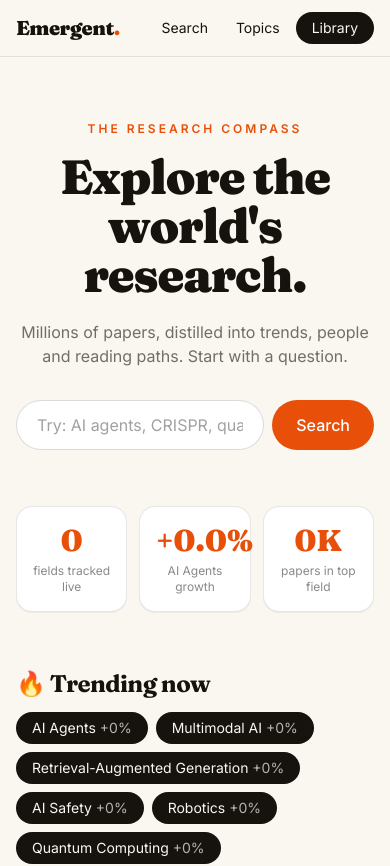
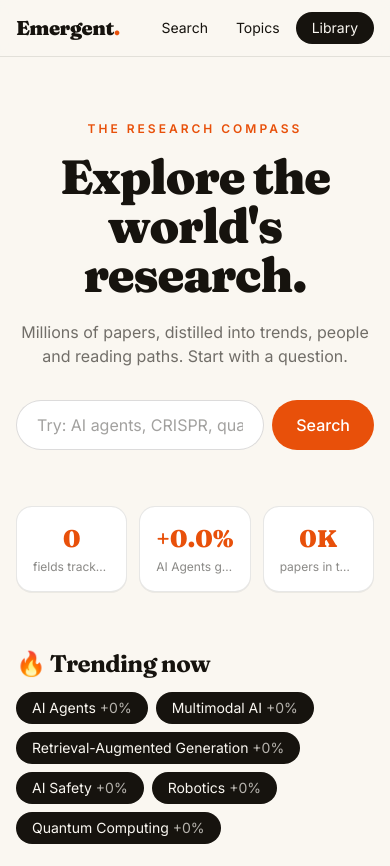
Before and after one commit to ashishtele/Emergent, a Next.js app: page / in a window 390 px wide. Shown: the top 866 px of the page. Built offline with nearby package versions, Linux system fonts and the light colour scheme; no server answers.

Commit message:
Fit stat numbers inside cards on all widths
- smaller responsive display size, nowrap tabular numbers, truncate labels

```diff
--- a/components/StatsStrip.tsx
+++ b/components/StatsStrip.tsx
@@ -25,11 +25,11 @@ export default function StatsStrip() {
   return (
     <div className="grid grid-cols-3 gap-3">
       {stats.map((s) => (
-        <div key={s.label} className="card text-center">
-          <div className="font-display text-3xl font-black text-accent md:text-4xl">
+        <div key={s.label} className="card min-w-0 overflow-hidden text-center">
+          <div className="whitespace-nowrap font-display text-2xl font-black text-accent md:text-3xl">
             <CountUp to={s.value} prefix={s.prefix ?? ""} suffix={s.suffix} decimals={s.decimals} />
           </div>
-          <div className="mt-1 text-xs text-ink/50">{s.label}</div>
+          <div className="mt-1 truncate text-xs text-ink/50">{s.label}</div>
         </div>
       ))}
     </div>
```
